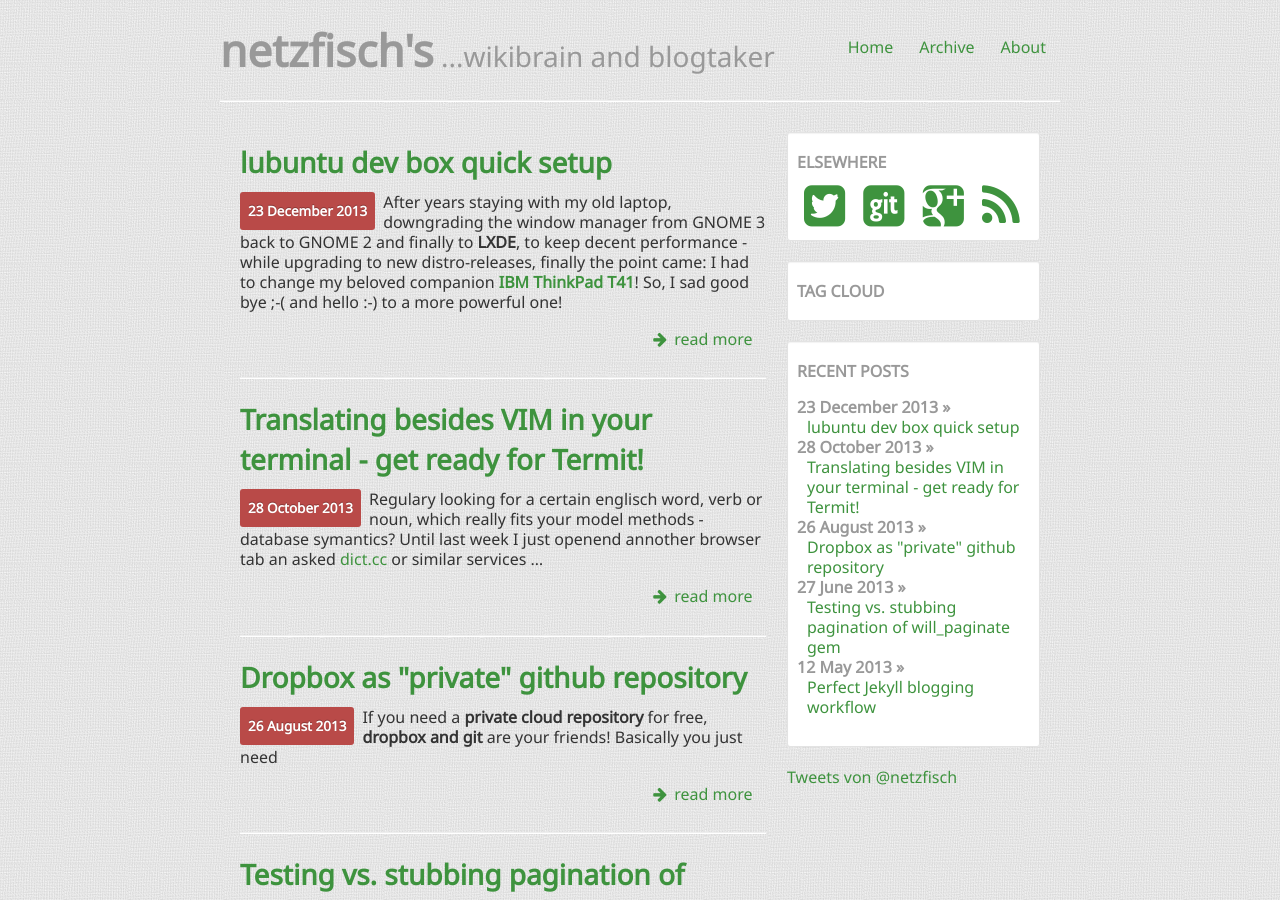
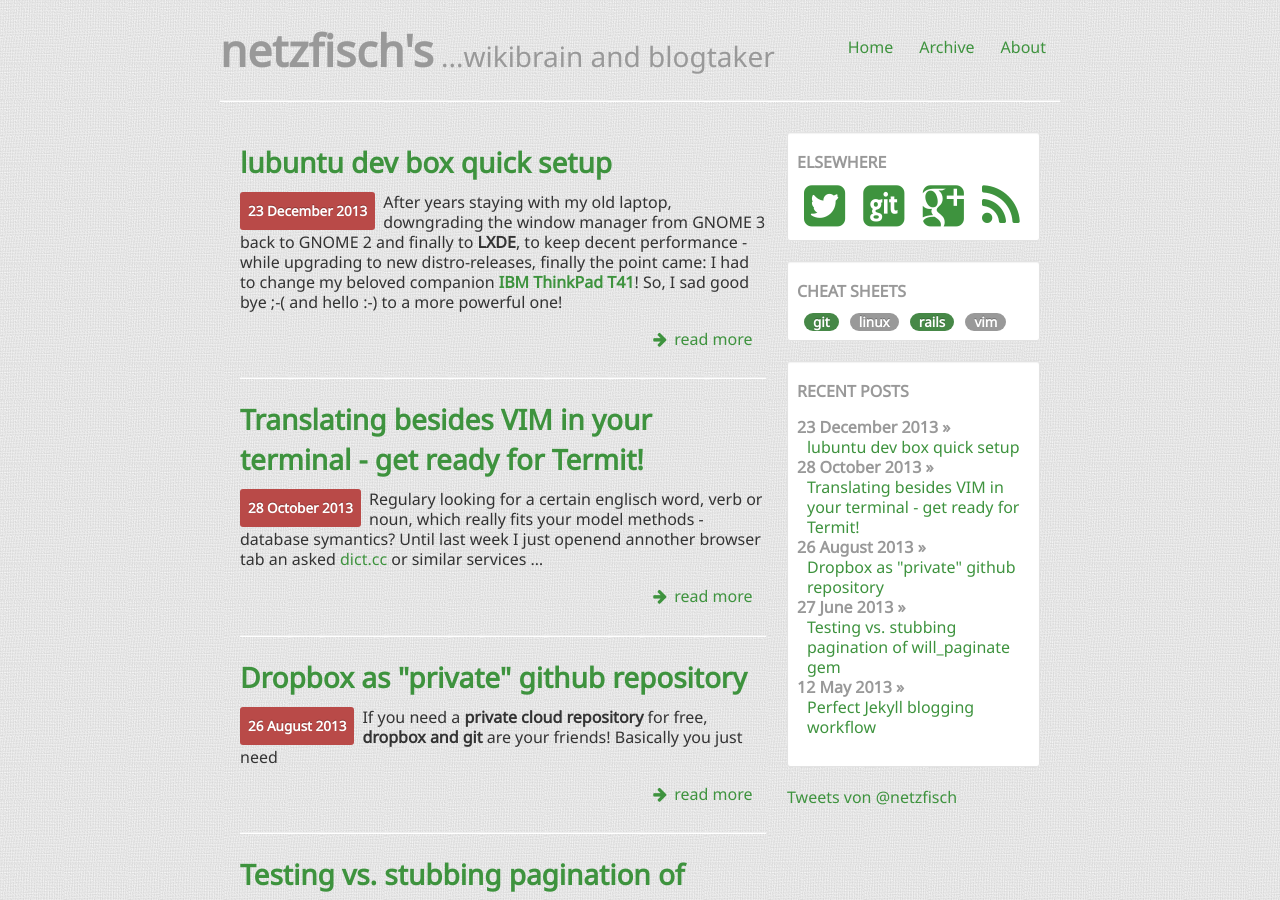
Before and after one commit to netzfisch/netzfisch.github.io, a Jekyll site: the page built from index.html, in a window 1280 px wide and 900 px high. Built offline with Jekyll 4.4.1, drawn with Linux system fonts in a browser that asks for light colours; Markdown is read by kramdown in place of the engine named in the settings; comment, search, counter and statistics services are not loaded.

Commit message:
add links to static 'cheat sheets'

```diff
--- /dev/null
+++ b/_includes/sidebar_cheat-sheets.html
@@ -0,0 +1,7 @@
+<div class="well well-small">
+  <h5 class="muted">CHEAT SHEETS</h5>
+    <a href="/static/git.html"><span class="badge badge-success">git</span></a>
+    <span class="badge">linux</span>
+    <a href="/static/rails.html"><span class="badge badge-success">rails</span></a>
+    <span class="badge">vim</span>
+</div>
--- a/_layouts/default.html
+++ b/_layouts/default.html
@@ -3,20 +3,19 @@
   <head>
     {% include header.html %}
   </head>
-
   <body>
     <div class="container-narrow">
       {% include navigation.html %}
       <div class="container-fluid">
-
         <div class="row-fluid">
 
           <div class="span8">
             {{ content }}
           </div>
+
           <div class="span4">
             {% include sidebar_social-bar.html %}
-	    {% include sidebar_tag-cloud.html %}
+            {% include sidebar_cheat-sheets.html %}
 
             {% if page.sidebar_posts == 'related' %}
               {% include sidebar_related-posts.html %}
```
Lines whose indentation alone changed are shown as unchanged.
